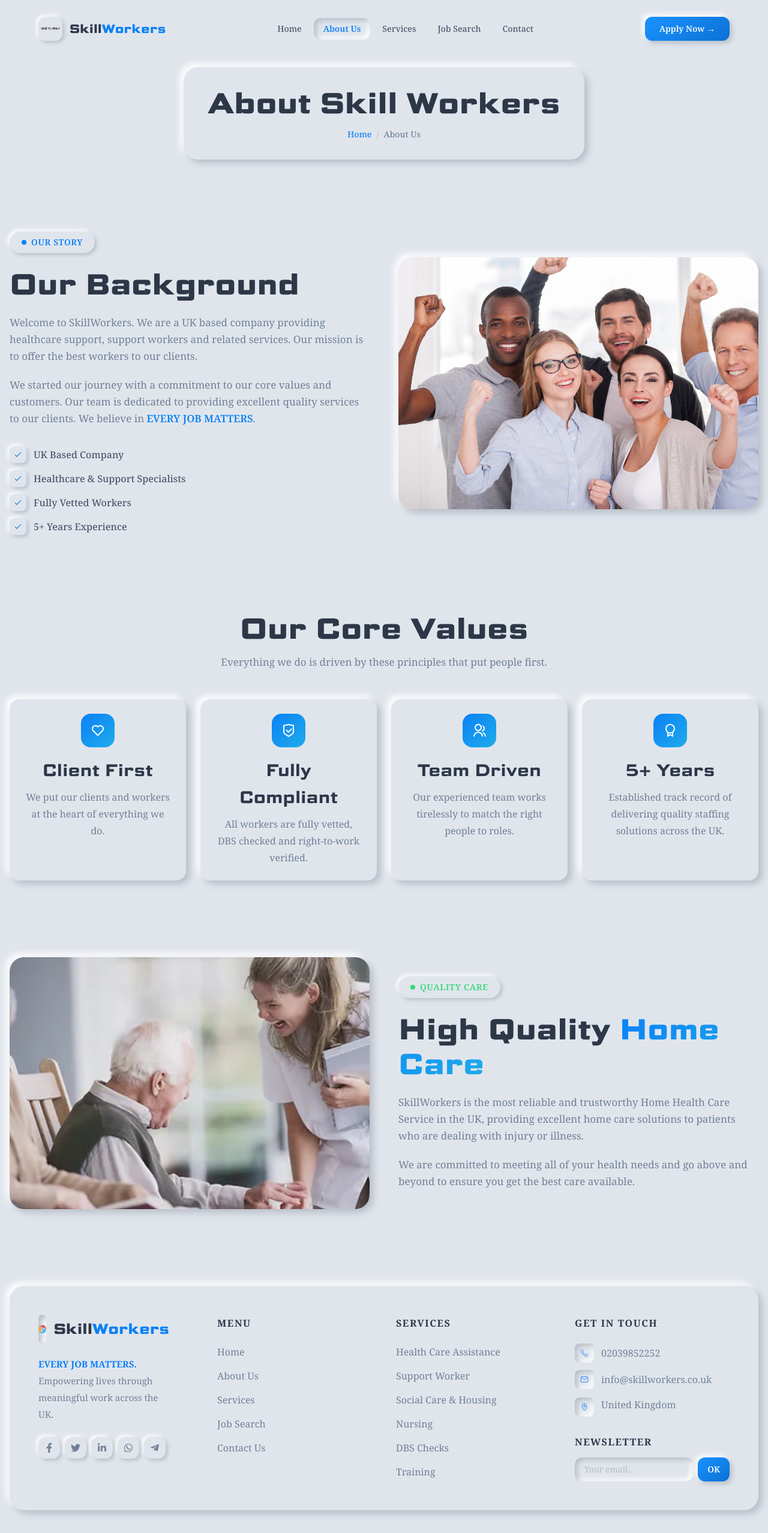
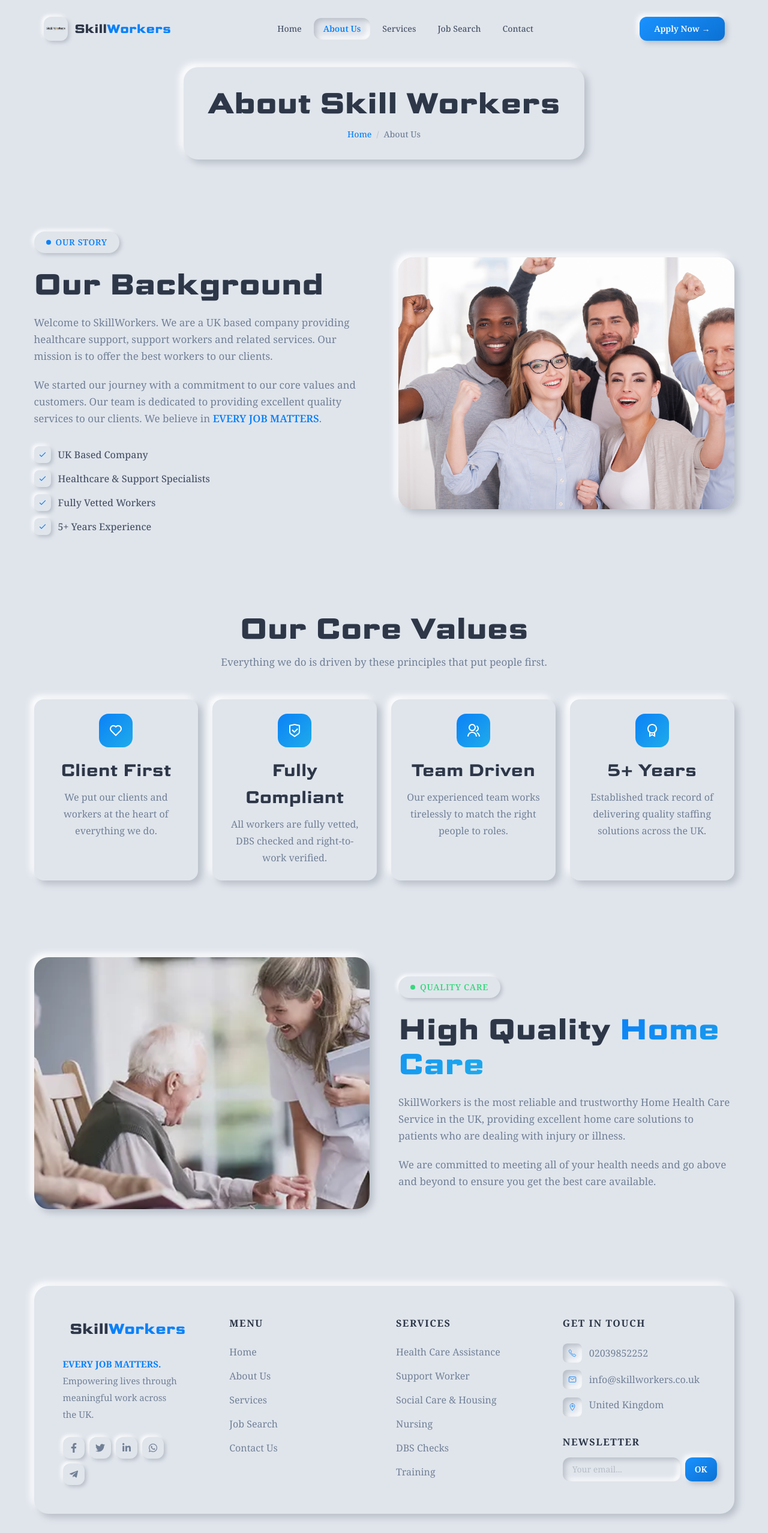
Before and after one commit to MJVaghasiya/Skill-Workers, a React (Vite) app: page /AboutUs in a window 1280 px wide. Shown: the top 2556 px of the page at 60% size. Built offline with nearby package versions, Linux system fonts and the light colour scheme.

Commit message:
add container

```diff
--- a/src/components/About.jsx
+++ b/src/components/About.jsx
@@ -22,7 +22,7 @@ const About = () => {
 
       {/* Our Background */}
       <section className="py-16">
-        <div className="max-w-[1600px] mx-auto px-4">
+        <div className="container">
           <div className="grid lg:grid-cols-2 gap-12 items-center">
             <div>
               <div className="inline-flex items-center gap-2 neu-out-sm rounded-full px-5 py-2 mb-6">
@@ -61,7 +61,7 @@ const About = () => {
 
       {/* Values */}
       <section className="py-16 bg-[#e0e5ec]">
-        <div className="max-w-[1600px] mx-auto px-4">
+        <div className="container">
           <div className="text-center mb-12">
             <h2 className="text-[#2d3748] mb-3">Our Core Values</h2>
             <p className="text-[#718096] max-w-xl mx-auto">
@@ -84,7 +84,7 @@ const About = () => {
 
       {/* High Quality Care */}
       <section className="py-16">
-        <div className="max-w-[1600px] mx-auto px-4">
+        <div className="container">
           <div className="grid lg:grid-cols-2 gap-12 items-center">
             <div className="order-2 lg:order-1 neu-out rounded-3xl overflow-hidden">
               <img src={img3} alt="High Quality Care" className="w-full h-[420px] object-cover" />
--- a/src/components/AchieveGoal.jsx
+++ b/src/components/AchieveGoal.jsx
@@ -18,7 +18,7 @@ const benefits = [
 const AchieveGoal = () => {
   return (
     <section className="py-20 bg-[#e0e5ec]">
-      <div className="max-w-[1600px] mx-auto px-4">
+      <div className="container">
         <div className="neu-out rounded-3xl p-8 lg:p-14">
           <div className="grid lg:grid-cols-2 gap-12 items-center">
 
--- a/src/components/Contact.jsx
+++ b/src/components/Contact.jsx
@@ -92,7 +92,7 @@ const Contact = () => {
 
       {/* Contact Cards */}
       <section className="py-10">
-        <div className="max-w-[1600px] mx-auto px-4">
+        <div className="container">
           <div className="grid sm:grid-cols-3 gap-5 mb-14">
             {contactInfo.map(({ icon, label, value, href, gradient, color }) => (
               <a
--- a/src/components/FitIn.jsx
+++ b/src/components/FitIn.jsx
@@ -27,7 +27,7 @@ const FitIn = () => {
 
   return (
     <section className="py-20 bg-[#e0e5ec]">
-      <div className="max-w-[1600px] mx-auto px-4">
+      <div className="container">
 
         {/* Header */}
         <div className="text-center mb-14">
--- a/src/components/Footer.jsx
+++ b/src/components/Footer.jsx
@@ -32,7 +32,7 @@ const Footer = () => {
 
   return (
     <footer className="bg-[#e0e5ec] pt-16 pb-6">
-      <div className="max-w-[1600px] mx-auto px-4">
+      <div className="container">
         <div className="neu-out rounded-3xl p-8 lg:p-12 mb-8">
           <div className="grid md:grid-cols-2 lg:grid-cols-4 gap-10">
 
--- a/src/components/Hero.jsx
+++ b/src/components/Hero.jsx
@@ -22,7 +22,7 @@ const Hero = () => {
 
   return (
     <section className="min-h-screen bg-[#e0e5ec] pt-24 pb-16 flex items-center overflow-hidden">
-      <div className="max-w-[1600px] mx-auto px-4 w-full">
+      <div className="container w-full">
         <div className="grid lg:grid-cols-2 gap-12 items-center">
 
           {/* Left Content */}
--- a/src/components/Job.jsx
+++ b/src/components/Job.jsx
@@ -56,7 +56,7 @@ const Job = () => {
       <PageHeader title="Job Search" breadcrumb="Job Search" />
 
       <section className="py-12">
-        <div className="max-w-[1600px] mx-auto px-4">
+        <div className="container">
 
           {/* Search Bar */}
           <div className="neu-out rounded-2xl p-6 mb-10">
--- a/src/components/Navbar.jsx
+++ b/src/components/Navbar.jsx
@@ -39,7 +39,7 @@ const Navbar = () => {
           scrolled ? "neu-out" : "bg-transparent"
         }`}
       >
-        <div className="max-w-[1600px] mx-auto px-4 lg:px-8">
+        <div className="container lg:px-8">
           <div className="flex items-center justify-between h-16 lg:h-18">
             {/* Logo */}
             <Link to="/" className="flex items-center gap-3 group">
--- a/src/components/OurServices.jsx
+++ b/src/components/OurServices.jsx
@@ -71,7 +71,7 @@ const OurServices = () => {
 
       {/* Intro */}
       <section className="py-16">
-        <div className="max-w-[1600px] mx-auto px-4">
+        <div className="container">
           <div className="grid lg:grid-cols-2 gap-12 items-center mb-16">
             <div>
               <div className="inline-flex items-center gap-2 neu-out-sm rounded-full px-5 py-2 mb-6">
@@ -118,7 +118,7 @@ const OurServices = () => {
 
       {/* CTA Banner */}
       <section className="py-16">
-        <div className="max-w-[1600px] mx-auto px-4">
+        <div className="container">
           <div className="neu-out rounded-3xl p-10 lg:p-14 text-center">
             <h3 className="text-[#2d3748] mb-4">
               Ready to Find Your{" "}
--- a/src/components/PageHeader.jsx
+++ b/src/components/PageHeader.jsx
@@ -4,7 +4,7 @@ import { Link } from "react-router-dom";
 const PageHeader = ({ title, breadcrumb }) => {
   return (
     <div className="pt-28 pb-14 bg-[#e0e5ec]">
-      <div className="max-w-[1600px] mx-auto px-4 text-center">
+      <div className="container text-center">
         <div className="neu-out inline-block rounded-3xl px-10 py-8">
           <h2 className="text-[#2d3748] mb-3">{title}</h2>
           <div className="flex items-center justify-center gap-2 text-sm font-medium">
--- a/src/components/Services.jsx
+++ b/src/components/Services.jsx
@@ -56,7 +56,7 @@ const services = [
 const Services = () => {
   return (
     <section id="Services" className="py-20 bg-[#e0e5ec]">
-      <div className="max-w-[1600px] mx-auto px-4">
+      <div className="container">
 
         {/* Header */}
         <div className="text-center mb-14">
--- a/src/index.css
+++ b/src/index.css
@@ -259,6 +259,9 @@
   .underline-anim:hover::after {
     @apply w-full;
   }
+  .container{
+    @apply mx-auto px-4 w-full;
+  }
 }
 
 /* ─── UTILITY LAYER ───────────────────────────────────────────── */
```
